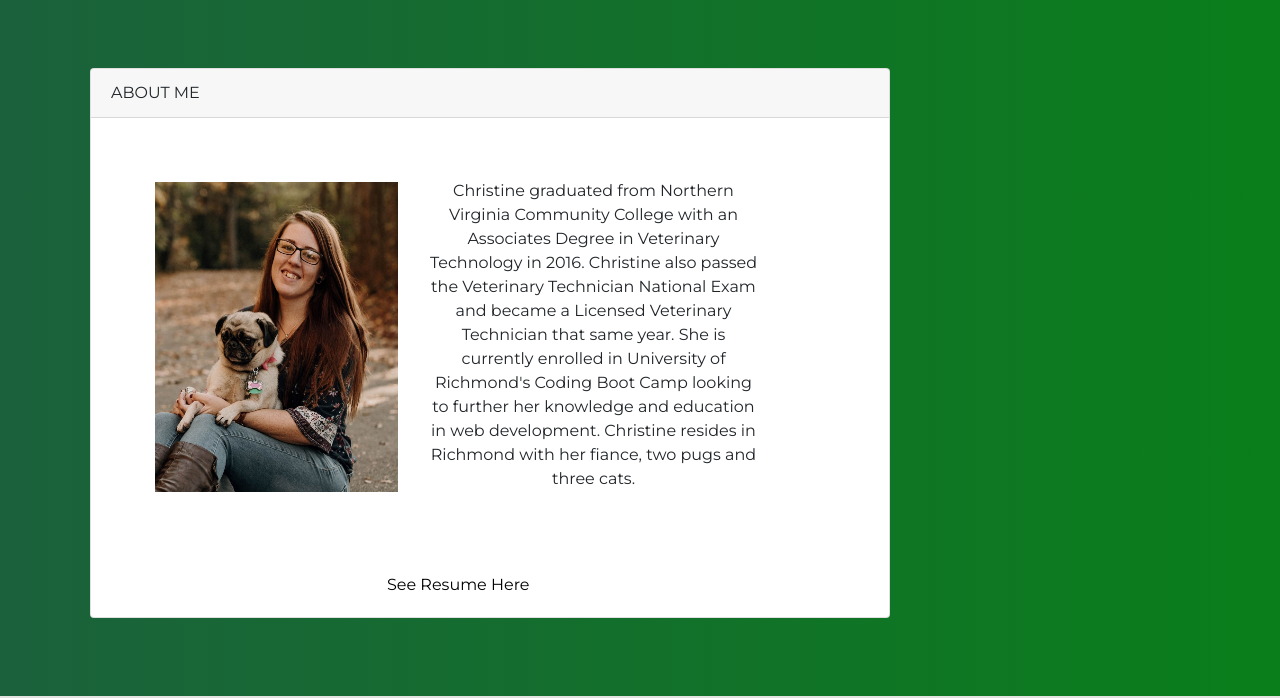
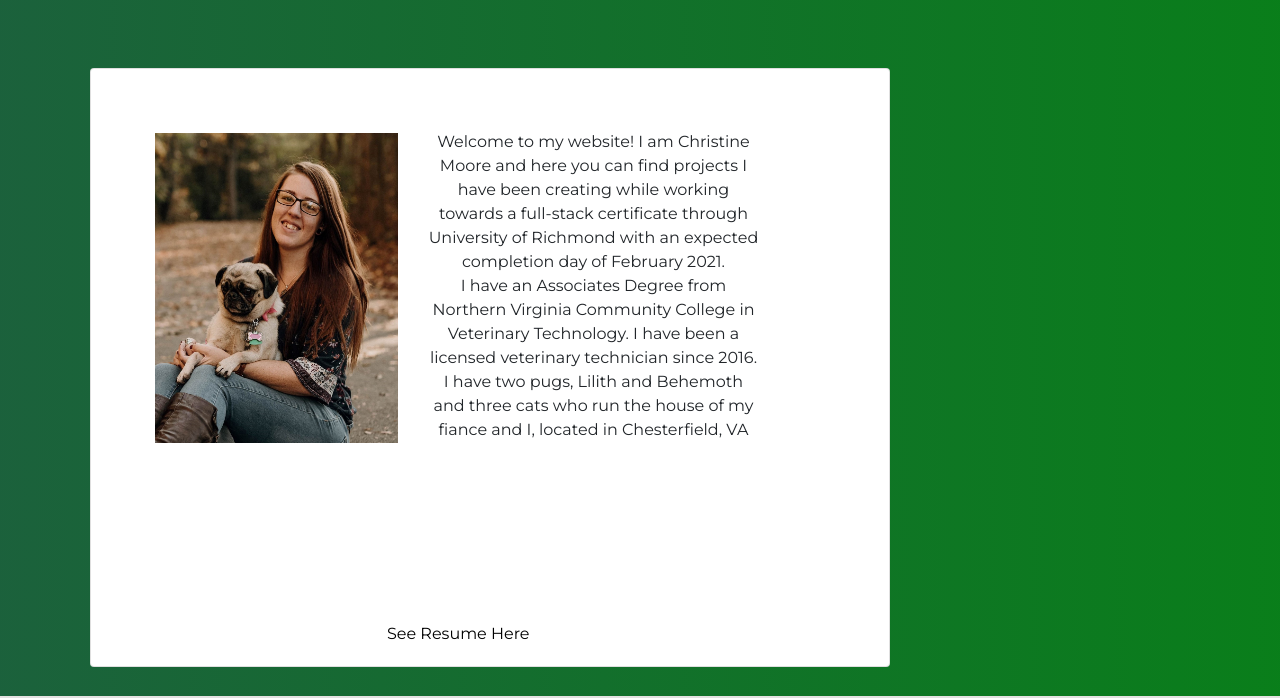
Before and after one commit to cmoorelvt/cmoorelvt.github.io, a plain HTML site: page index.html in a window 1280 px wide. Shown: the part 56-754 px from the top of the page. Drawn offline with nearby package versions, Linux system fonts and the light colour scheme.

```diff
--- a/index.html
+++ b/index.html
@@ -36,7 +36,6 @@
 
     <main class="container">
      <div class="card mb-3" style="max-width: 800px;">
-      <div class="card-header">About Me</div>
         <div class="row">
           <div class="col-md-4">
             <img src="./assets/imgs/Christine-pug.jpg" alt="Christine-headshot" width="295" height="350" class="rounded">
@@ -44,7 +43,11 @@
           </div>
           <div class="col-md-7">
             <div class="card-body">
-            <p class="card-text">Christine graduated from Northern Virginia Community College with an Associates Degree in Veterinary Technology in 2016. Christine also passed the Veterinary Technician National Exam and became a Licensed Veterinary Technician that same year. She is currently enrolled in University of Richmond's Coding Boot Camp looking to further her knowledge and education in web development. Christine resides in Richmond with her fiance, two pugs and three cats.</p>
+            <p class="card-text">Welcome to my website! I am Christine Moore and here you can find projects I have been creating while working towards a full-stack certificate through University of Richmond with an expected completion day of February 2021.
+              <br/>
+              I have an Associates Degree from Northern Virginia Community College in Veterinary Technology. I have been a licensed veterinary technician since 2016. I have two pugs, Lilith and Behemoth and three cats who run the house of my fiance and I, located in Chesterfield, VA</p>
+
+            </p>
 
           <br>
          <a href="https://docs.google.com/document/d/1SRzZ8dzchCPgj65Aw6HCgU48VI17madph8JSuK2hBZQ/edit?usp=sharing" target="_blank">See Resume Here</a></center>
```
Also changed, not shown: 7 other files.
